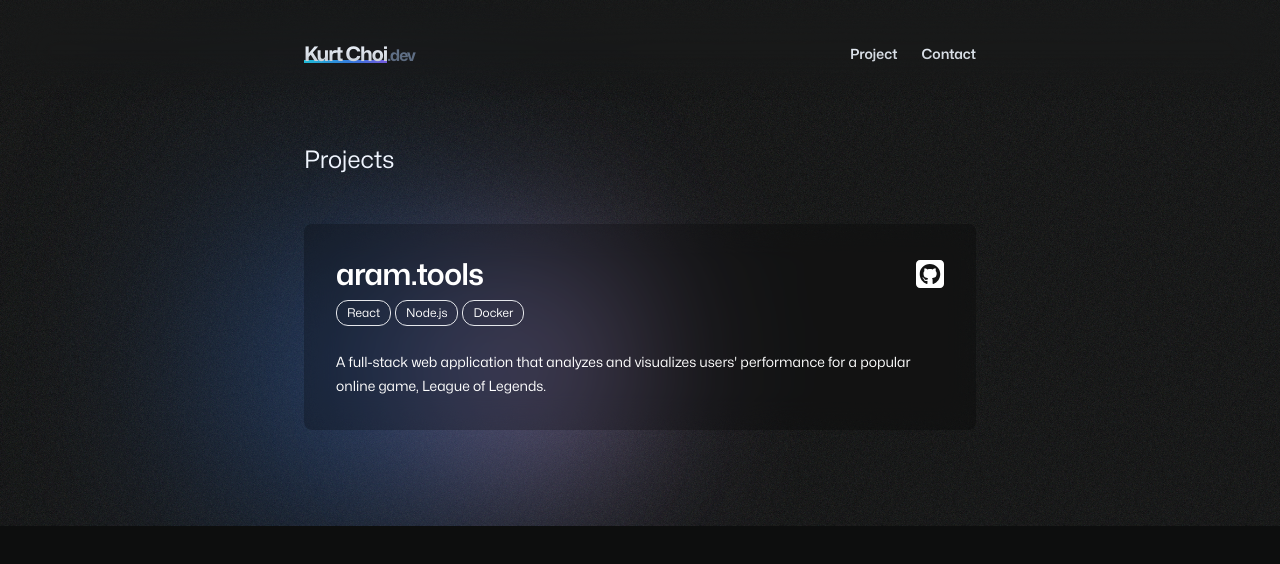
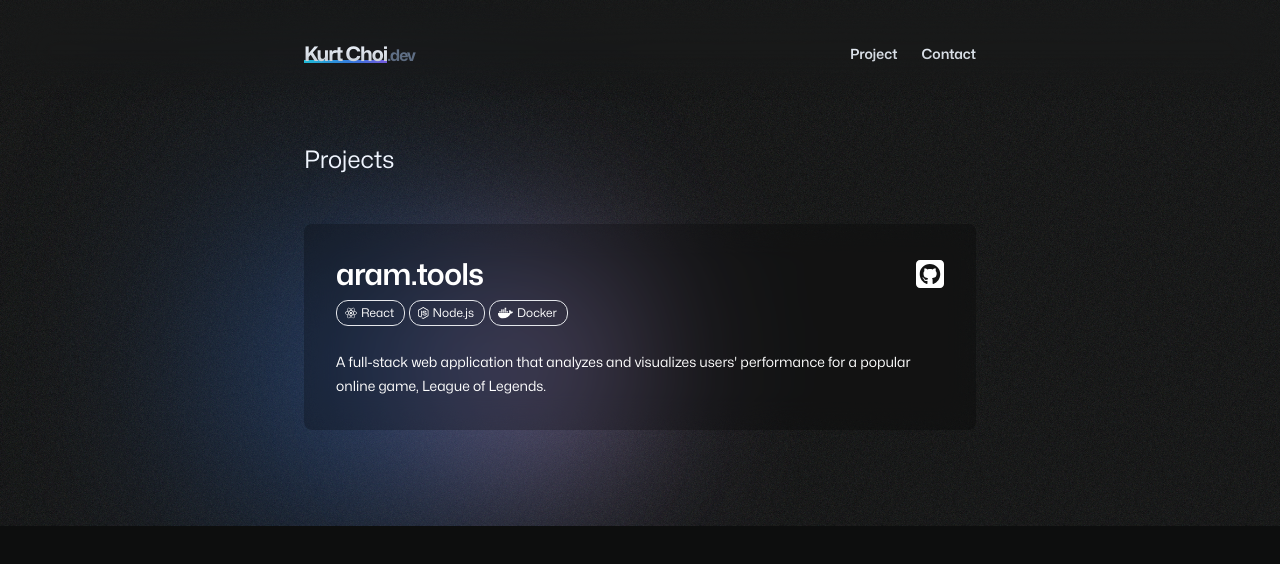
Before and after one commit to Hintful/personal-web, a Next.js app: page /project in a window 1280 px wide. Shown: the top 564 px of the page. Built offline with nearby package versions, Linux system fonts and the light colour scheme.

Commit message:
Stylize project tags with icons and hover animation

```diff
--- a/src/app/project/ProjectTag.js
+++ b/src/app/project/ProjectTag.js
@@ -1,6 +1,27 @@
+import { FontAwesomeIcon } from '@fortawesome/react-fontawesome';
+import { faReact, faNodeJs, faDocker, faJs, faPython } from '@fortawesome/free-brands-svg-icons';
+
 const ProjectTag = (props) => {
+    const getIcon = name => {
+        switch (name) {
+            case "React":
+                return <FontAwesomeIcon icon={faReact} />
+            case "Node.js":
+                return <FontAwesomeIcon icon={faNodeJs} />
+            case "Docker":
+                return <FontAwesomeIcon icon={faDocker} />
+            case "Javascript":
+                return <FontAwesomeIcon icon={faJs} />
+            case "Python":
+                return <FontAwesomeIcon icon={faPython} />
+            default:
+                return <span />
+        }
+    }
+
     return (
-        <div className="flex border rounded-xl px-2.5 py-1 w-fit text-xs">
+        <div className="flex border rounded-xl pl-2 pr-2.5 py-1 w-fit text-xs hover:cursor-default hover:bg-white hover:text-black transition ease-in-out duration-100">
+            <span className="pr-1">{ getIcon(props.name) }</span>
             <span>{ props.name }</span>
         </div>
     );
```
